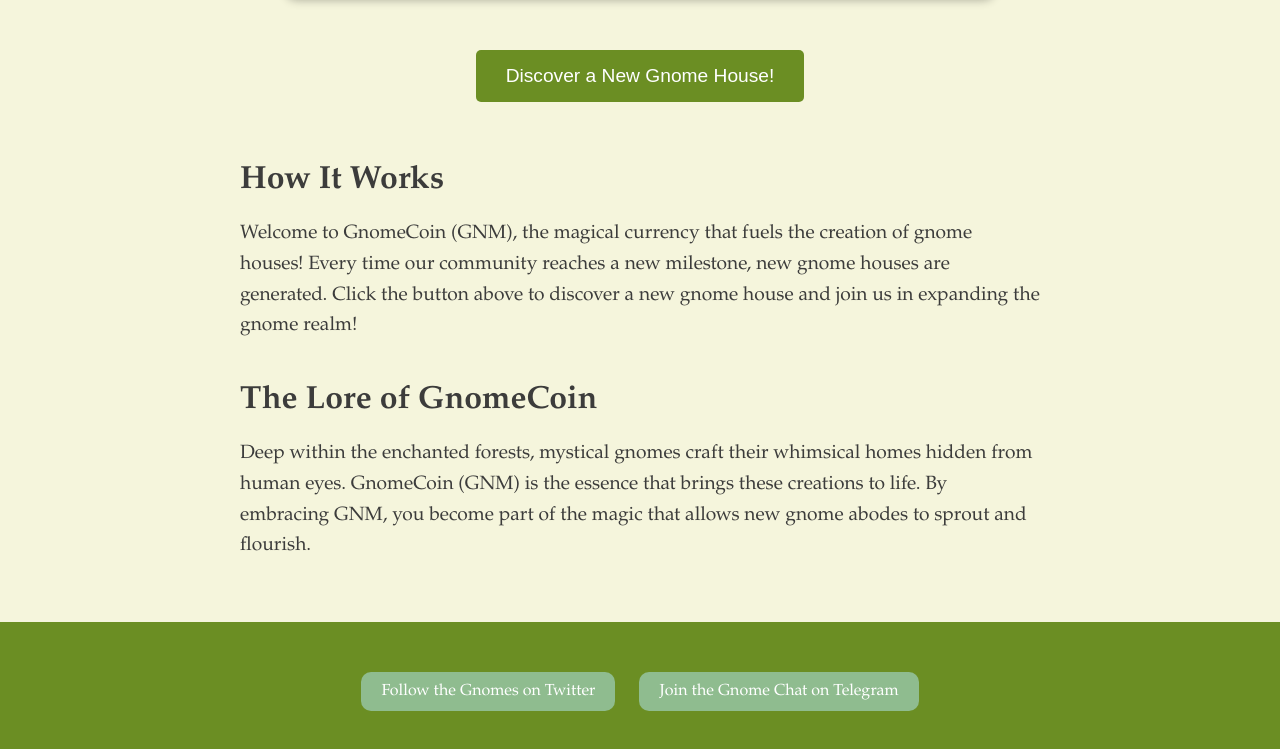
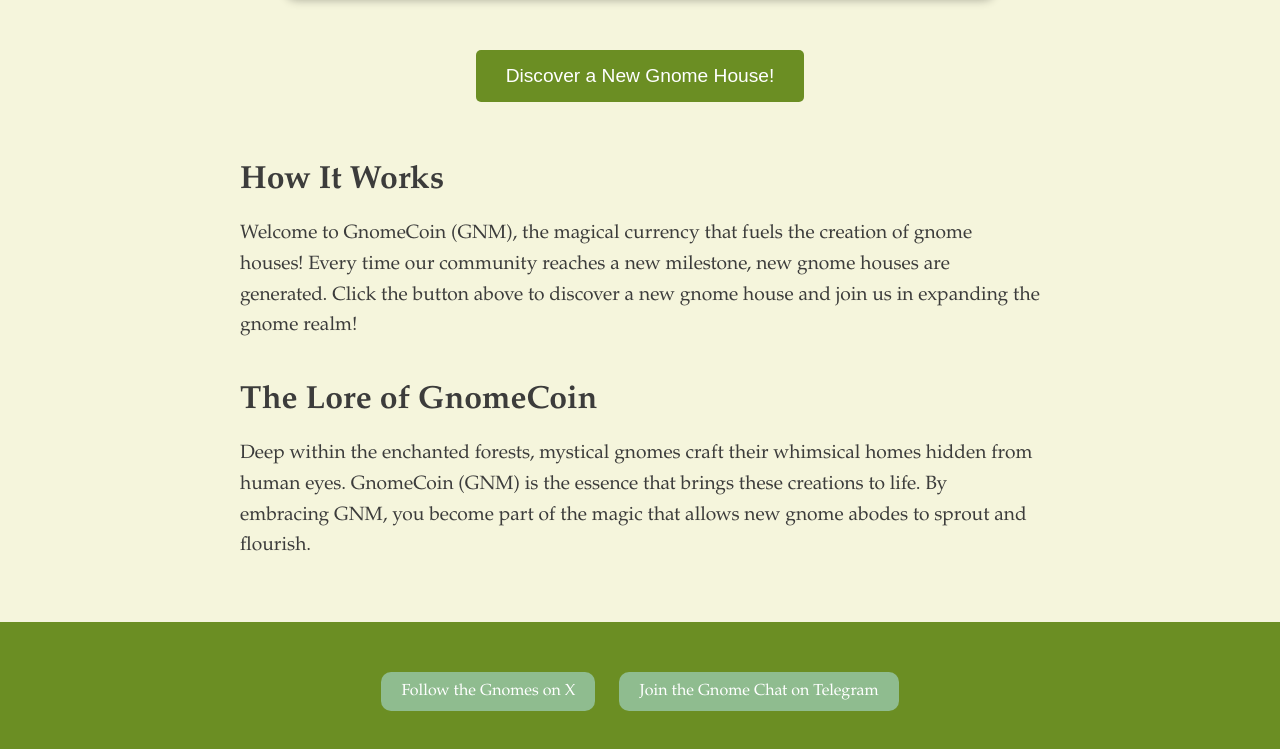
Before and after one commit to BLinks12/GnomeHouses, a plain HTML site: page index.html in a window 1280 px wide. Shown: the part 1398-2147 px from the top of the page. Drawn offline with Linux system fonts and the light colour scheme.

Commit message:
Update index.html

```diff
--- a/index.html
+++ b/index.html
@@ -36,8 +36,8 @@
 
   <footer>
     <div id="social-media">
-      <button class="gnome-button" onclick="window.open('https://twitter.com/your_twitter_handle', '_blank')">Follow the Gnomes on Twitter</button>
-      <button class="gnome-button" onclick="window.open('https://t.me/your_telegram_channel', '_blank')">Join the Gnome Chat on Telegram</button>
+      <button class="gnome-button" onclick="window.open('https://x.com/GinconSol', '_blank')">Follow the Gnomes on X</button>
+      <button class="gnome-button" onclick="window.open('https://t.me/+jrwMf7nlw-w2YmM8', '_blank')">Join the Gnome Chat on Telegram</button>
     </div>
   </footer>
 
```
